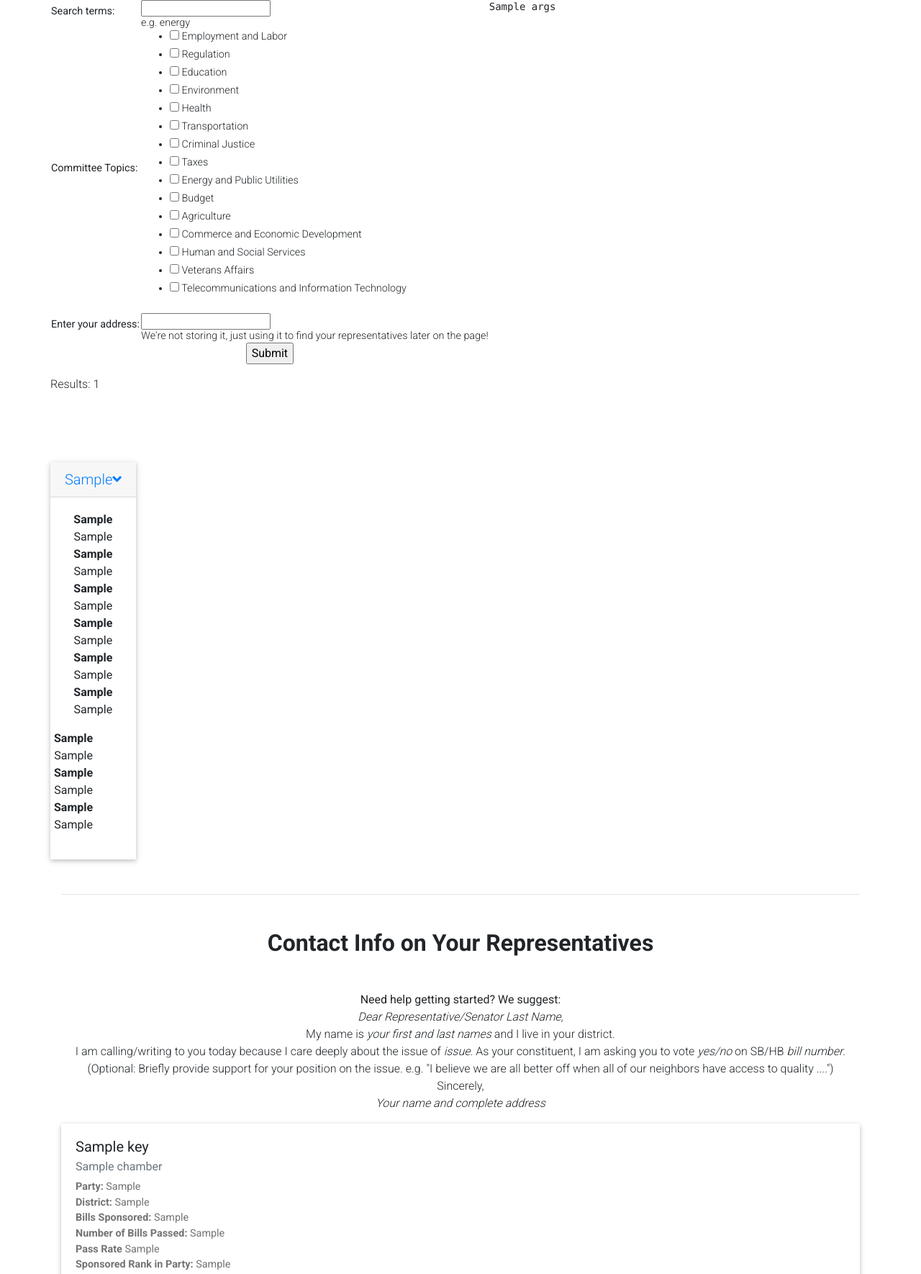
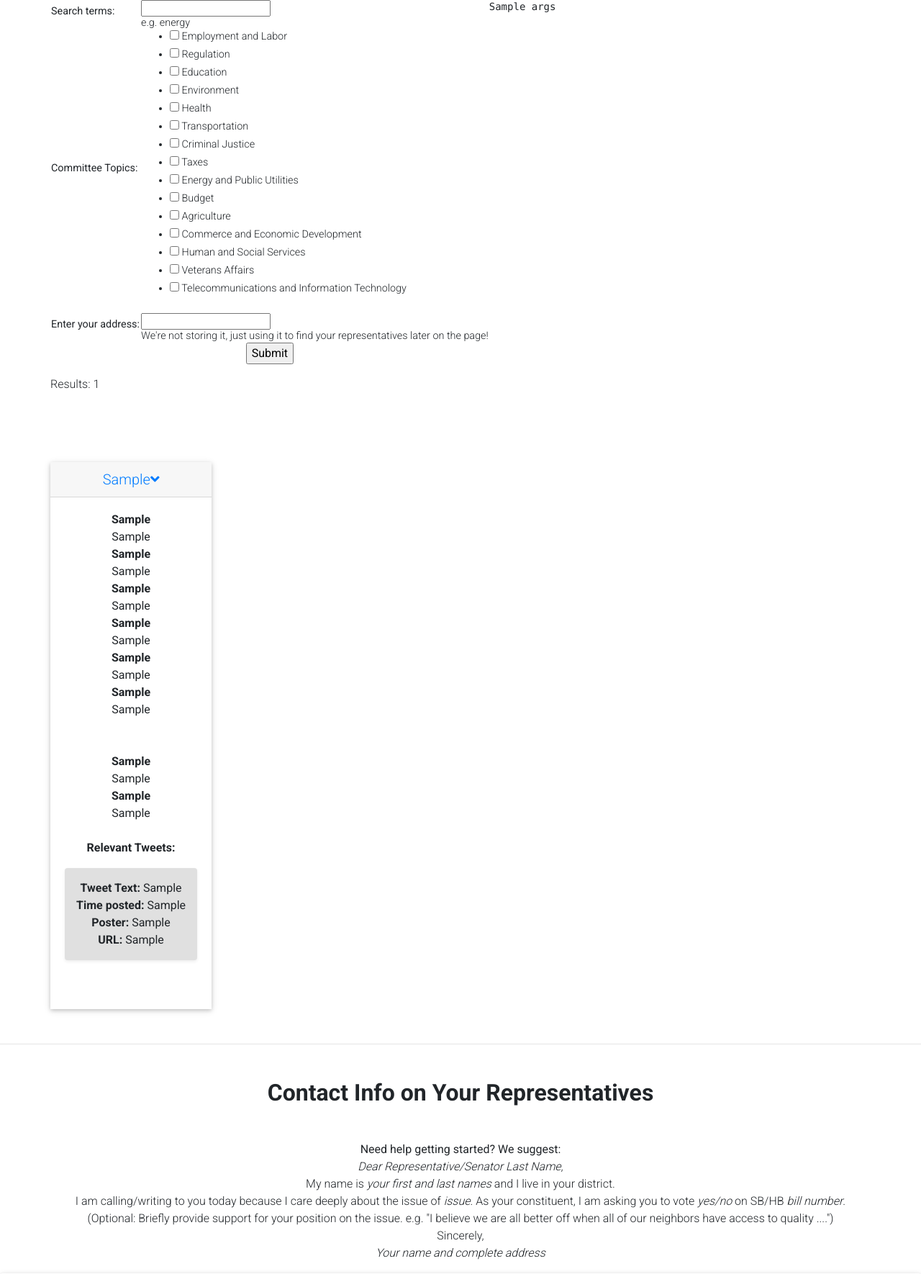
Before and after one commit to IssueToImpact/issuetoimpact, a Django app: template itoiUI/bills/templates/index.html in a window 1280 px wide. Shown: the part 689-2459 px from the top of the page at 72% size. Run offline with Django 3.2, Linux system fonts and the light colour scheme; tables that the repository leaves empty hold one stand-in row (values such as "Sample post"); the template is opened without the code that fills it: values that come from a table or form of the project are taken from there, most other values are stand-ins (such as "Sample title", 1, 10 or a date in 2020); some libraries are stand-ins or nearby versions.

Commit message:
Formatting changes

```diff
--- a/itoiUI/bills/templates/index.html
+++ b/itoiUI/bills/templates/index.html
@@ -10,8 +10,7 @@
     <nav class="navbar fixed-top navbar-expand-lg navbar-dark bg-dark">
         <!-- Navbar brand -->
         <a class="navbar-brand" href="#">Navbar</a>
-      <button class="navbar-toggler" type="button" data-toggle="collapse" data-target="#basicExampleNav"
-          aria-controls="basicExampleNav" aria-expanded="false" aria-label="Toggle navigation">
+        <button class="navbar-toggler" type="button" data-toggle="collapse" data-target="#basicExampleNav" aria-controls="basicExampleNav" aria-expanded="false" aria-label="Toggle navigation">
             <span class="navbar-toggler-icon"></span>
             <!-- Collapse button -->
 
@@ -44,8 +43,8 @@
 
     <!-- Jumbotron -->
     <div class="jumbotron text-center blue-grey lighten-5">
-      <h2 class="card-title h2">         </h2>
-      <h2 class="card-title h2">         </h2>
+        <h2 class="card-title h2"> </h2>
+        <h2 class="card-title h2"> </h2>
         <!-- Title -->
         <h2 class="card-title h1">Issue to Impact</h2>
         <hr class="hr-light">
@@ -149,16 +148,15 @@
                     <!-- Accordion card -->
                     <div class="card">
 
-                  <!-- Card header --> <div class="card-header" role="tab"
-                  id="heading{{ forloop.counter }}"> <a data-toggle="collapse"
-                  data-parent="#accordionEx" href="#collapse{{ forloop.counter }}"
-                  aria-expanded="true" aria-controls="collapse{{ forloop.counter }}"> <h5
-                  class="mb-0"> {{ entry.0 }}<i class="fas
-                  fa-angle-down rotate-icon"></i> </h5> </a> </div>
+                        <!-- Card header -->
+                        <div class="card-header" role="tab" id="heading{{ forloop.counter }}"> <a data-toggle="collapse" data-parent="#accordionEx" href="#collapse{{ forloop.counter }}" aria-expanded="true"
+                                aria-controls="collapse{{ forloop.counter }}">
+                                <h5 class="mb-0"> {{ entry.0 }}<i class="fas
+                  fa-angle-down rotate-icon"></i> </h5>
+                            </a> </div>
 
                         <!-- Card body -->
-                  <div id="collapse{{ forloop.counter }}" class="collapse show"
-                  role="tabpanel" aria-labelledby="heading{{ forloop.counter }}" data-parent="#accordionEx">
+                        <div id="collapse{{ forloop.counter }}" class="collapse show" role="tabpanel" aria-labelledby="heading{{ forloop.counter }}" data-parent="#accordionEx">
                             <div class="card-body">
                                 <!-- <div class="row"> -->
                                 <p class="text-center">
@@ -178,20 +176,24 @@
                                     {{ entry.4 }}<br>
 
                                     <b>{{ columns.5 }}</b><br>
-                            {{ entry.5 }}<br>
-                          </p>
-                          <!-- </div> -->
-                          <div class="row">
-                          <p class="text-center">
+                                    {{ entry.5 }}<br><br><br>
 
                                     <b>{{ columns.6 }}</b><br>
                                     {{ entry.6 }}<br>
 
                                     <b>{{ columns.7 }}</b><br>
-                            {{ entry.7 }}<br>
-
-                            <b>{{ columns.8 }}</b><br>
-                            {{ entry.8 }}<br>
+                                    {{ entry.7 }}<br><br>
+                                    {% if entry.8 %}
+                                    <b>Relevant Tweets:</b><br>
+                                    {% for tweet in entry.8 %}
+                                    <div class="shadow-sm p-3 mb-5 bg-light rounded">
+                                        <b>Tweet Text: </b>{{ tweet.2 }}<br>
+                                        <b>Time posted: </b>{{ tweet.3 }}<br>
+                                        <b>Poster: </b>{{ tweet.4 }}<br>
+                                        <b>URL: </b>{{ tweet.5 }}<br>
+                                    </div>
+                                    {% endfor %}
+                                    {% endif %}
 
                                 </p>
                             </div>
@@ -218,13 +220,13 @@
         <!-- Heading -->
         <h2 class="mb-5 font-weight-bold text-center">Contact Info on Your Representatives</h2>
         <p class="text-center">
-              <b>Need help getting started?  We suggest:</b> <br>
+            <b>Need help getting started? We suggest:</b> <br>
             <i>Dear Representative/Senator Last Name</i>,<br>
             My name is <i>your first and last names</i> and I live in your
             district.<br>
             I am calling/writing to you today because I care deeply about the
-              issue of <i>issue</i>.  As your constituent, I am asking you to
-              vote <i>yes/no</i> on SB/HB <i>bill number</i>.  <br>
+            issue of <i>issue</i>. As your constituent, I am asking you to
+            vote <i>yes/no</i> on SB/HB <i>bill number</i>. <br>
             (Optional: Briefly provide support for your position on the issue.
             e.g. "I believe we are all better off when all of our neighbors
             have access to quality ....")<br>
```
Lines whose indentation alone changed are shown as unchanged.
